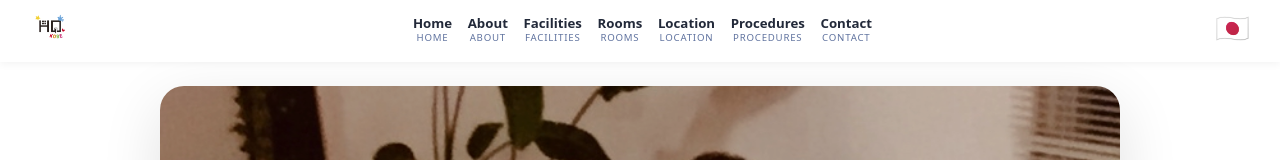
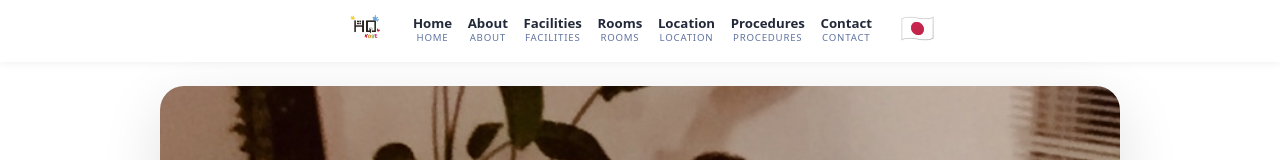
Before and after one commit to hirohoshino/thehq, an Astro site: page /en in a window 1280 px wide. Shown: the top 160 px of the page. Built offline with nearby package versions, Linux system fonts and the light colour scheme; Astro itself is replaced by a stand-in of ours.

Commit message:
ヘッダー全体をセンタリング

```diff
--- a/src/components/Header.astro
+++ b/src/components/Header.astro
@@ -72,12 +72,13 @@ function _jaPath(path: string): string {
 		box-shadow: 0 2px 8px rgba(var(--black), 5%);
 		display: flex;
 		align-items: center;
+		justify-content: center;
 		gap: 1em;
 	}
 	.site-title { flex-shrink: 0; }
 	.site-title a { display: inline-block; text-decoration: none; }
 	.site-title img { height: 40px; width: auto; display: block; }
-	nav { flex: 1; }
+	nav { flex: 0 0 auto; }
 	.internal-links {
 		display: flex;
 		flex-wrap: nowrap;
```
